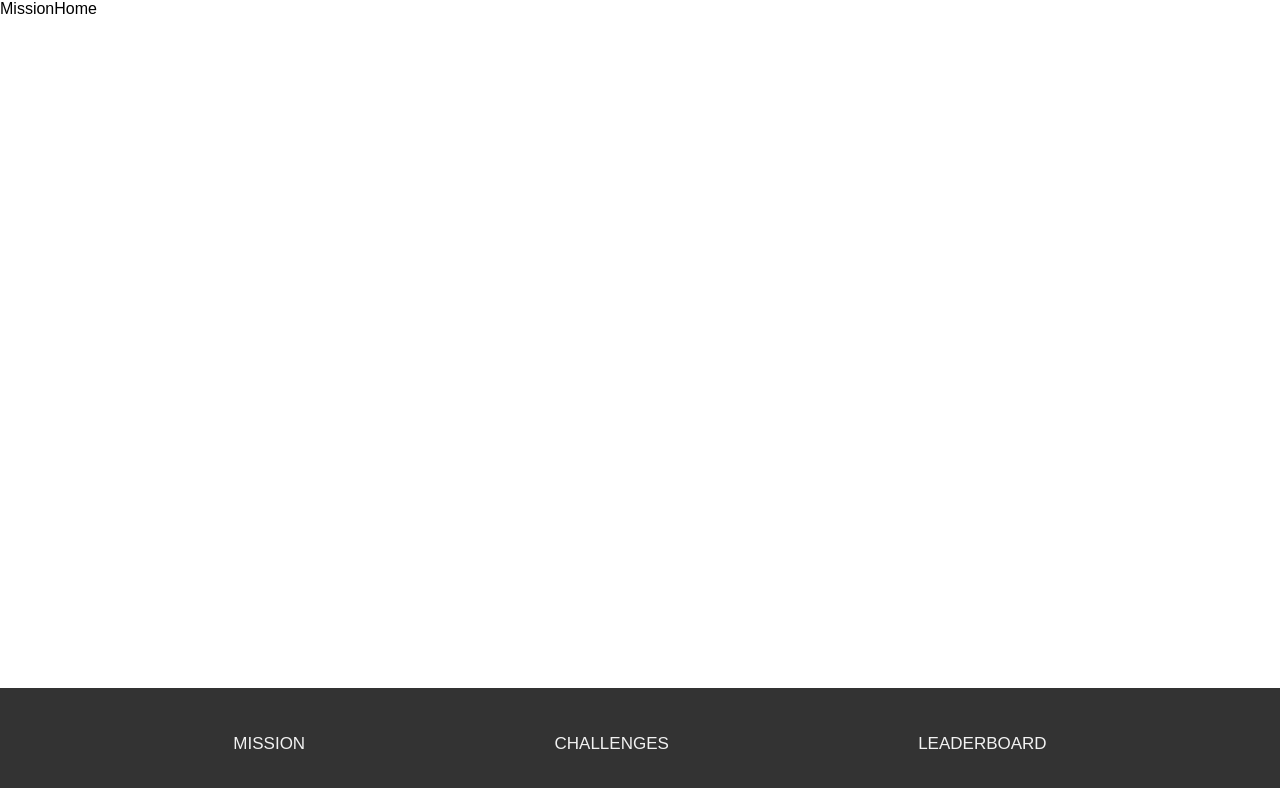
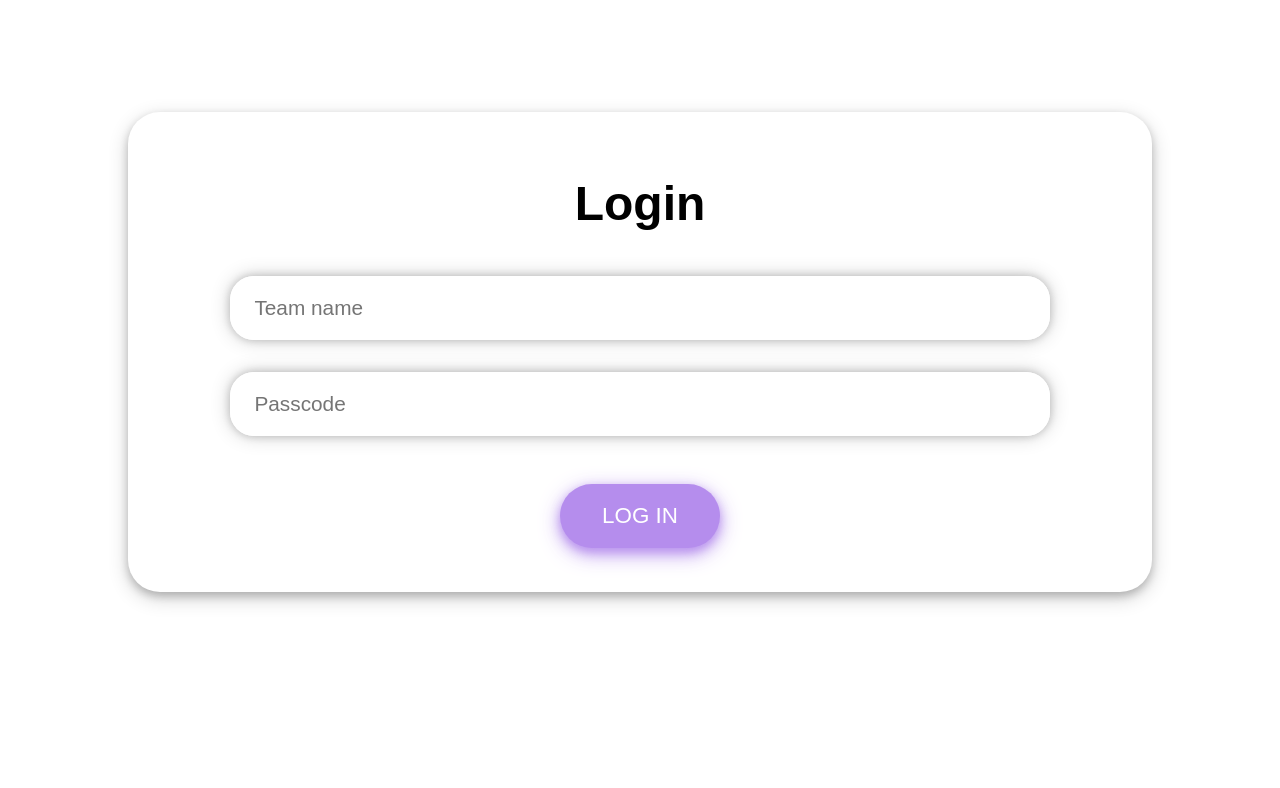
Before and after one commit to alicewilson17/sixty-escape-game, a React (Vite) app: page / in a window 1280 px wide. Shown: the top 788 px of the page. Built offline with nearby package versions, Linux system fonts and the light colour scheme; no server answers.

Commit message:
set up auth and challenges page

```diff
--- a/package.json
+++ b/package.json
@@ -25,6 +25,7 @@
     "eslint-plugin-react-hooks": "^5.1.0-rc.0",
     "eslint-plugin-react-refresh": "^0.4.9",
     "globals": "^15.9.0",
+    "tailwindcss": "^3.4.13",
     "vite": "^5.4.1"
   }
 }
--- a/src/App.jsx
+++ b/src/App.jsx
@@ -4,17 +4,31 @@ import Login from "./Pages/Login";
 import MissionHome from "./Pages/MissionHome";
 import Challenges from "./Pages/Challenges";
 import {Route, Routes} from 'react-router-dom'
+import { useState, useEffect } from "react";
 
 
 function App() {
+
+  //state for storing logged-in team data, get it from localStorage if it exists
+  const [teamData, setTeamData] = useState(() => {
+    const savedTeamData = localStorage.getItem('teamData')
+    return savedTeamData ? JSON.parse(savedTeamData) : null
+  })
+
+   // Whenever teamData is updated, save it to localStorage
+   useEffect(() => {
+    if (teamData) {
+      localStorage.setItem('teamData', JSON.stringify(teamData));
+    }
+  }, [teamData]);
+
   return (
     <div>
-      <NavBar/>
-      <Login />
+
       <Routes>
-        <Route path="/" element={<MissionHome />} />
-        <Route path="/challenges" element={<Challenges />} />
-        <Route path="/leaderboard" element={<LeaderBoard />} />
+        <Route path="/" element={!teamData ? (<Login setTeamData={setTeamData}/>) : <MissionHome teamData={teamData}/>} />
+        <Route path="/challenges" element={<Challenges teamData={teamData}/>} />
+        <Route path="/leaderboard" element={<LeaderBoard teamData={teamData}/>} />
       </Routes>
     </div>
   );
--- a/src/Pages/Challenges.jsx
+++ b/src/Pages/Challenges.jsx
@@ -1,70 +1,197 @@
-import { collection, doc, onSnapshot, query, updateDoc, where } from 'firebase/firestore'
-import React, { useEffect, useState } from 'react'
-import { db } from '../../firebase'
+import {
+  collection,
+  doc,
+  onSnapshot,
+  query,
+  setDoc,
+  updateDoc,
+  where,
+  getDocs,
+  getDoc,
+  addDoc
+} from "firebase/firestore";
+import React, { useEffect, useState } from "react";
+import { db } from "../../firebase";
+import NavBar from "../Components/NavBar";
 
-function Challenges() {
+function Challenges({ teamData }) {
+  const [statusToggle, setStatusToggle] = useState("remaining");
+  const [remainingStations, setRemainingStations] = useState([]);
+  const [completedStations, setCompletedStations] = useState([]);
+  const [answers, setAnswers] = useState({});
+  const currentUserId = teamData.team_id;
 
-//on click remaining button, set remaining button style to pressed style and get all puzzles with status 'remaining' and display them
-//on click completed button, set completed button style to pressed style and get all puzzles with status 'completed' and display them
 
-const [statusToggle, setStatusToggle] = useState('remaining')
-const [remainingPuzzles, setRemainingPuzzles] = useState([])
-const [completedPuzzles, setCompletedPuzzles] = useState([])
+  async function fetchStations() {
+    const answersRef = collection(db, "answers");
+    const answerQuery = query(
+      answersRef,
+      where("team_id", "==", currentUserId)
+    );
+
+    //listen for real-time updates to the answers collection
+    return onSnapshot(answerQuery, async (answerSnapshot) => {
+             const answeredStationIds = answerSnapshot.docs.map(
+               (doc) => doc.data().station_id
+             );
+
+
+             //fetch the remaining and completed stations based on the answered stations
+             const remainingStationsDb = await getRemainingStations(
+               answeredStationIds
+             );
+             const completedStationsDb = await getCompletedStations(
+               answeredStationIds
+             );
+
+
+
+             setRemainingStations(remainingStationsDb);
+             setCompletedStations(completedStationsDb);
+   })
+  }
 
 
   useEffect(() => {
-    //queries
-    const qRemaining = query(collection(db, 'puzzles'), where('status', "==", 'remaining'))
-    const qCompleted = query(collection(db, 'puzzles'), where('status', "==", 'completed'))
+    const unsubscribe = fetchStations(); //Calling fetchStations inside useEffect to fetch data on component mount
+    return () => {
+        unsubscribe() //clean up the listener on unmount
+    }
+}, [currentUserId]);
 
-    const unsubscribeRemaining = onSnapshot(qRemaining, (snapshot) => {
-        const remainingPuzzlesData = snapshot.docs.map(doc => ({
+  async function getRemainingStations(answeredStationIds) {
+    //if there are no completed stations, fetch all stations
+    if (answeredStationIds.length === 0) {
+      const remainingQuery = query(collection(db, "stations"));
+      const snapshot = await getDocs(remainingQuery);
+      return snapshot.docs.map((doc) => ({
         id: doc.id,
-            ...doc.data()
-        }))
-        setRemainingPuzzles(remainingPuzzlesData)
-    })
-    const unsubscribeCompleted = onSnapshot(qCompleted, (snapshot) => {
-        const completedPuzzlesData = snapshot.docs.map(doc => ({
+        ...doc.data(),
+      }));
+    } else {
+      //if there are completed stations, fetch only the remaining stations
+
+      const remainingQuery = query(
+        collection(db, "stations"),
+        where("station_id", "not-in", answeredStationIds)
+      );
+      const snapshot = await getDocs(remainingQuery);
+      return snapshot.docs.map((doc) => ({
         id: doc.id,
-            ...doc.data()
-        }))
-        setCompletedPuzzles(completedPuzzlesData)
-    })
-return () => {
-    unsubscribeRemaining()
-    unsubscribeCompleted()
+        ...doc.data(),
+      }));
     }
-}, [])
+  }
 
-async function completePuzzle(id) {
-const puzzleRef = doc(db, 'puzzles', id)
-await updateDoc(puzzleRef, {
-    status: 'completed'
-})
-console.log('Puzzle completed!')
+  async function getCompletedStations(answeredStationIds) {
+
+    //if no stations are completed yet, return empty array
+    if (answeredStationIds.length === 0) {
+      return [];
+    } else {
+      const completedQuery = query(
+        collection(db, "stations"),
+        where("station_id", "in", answeredStationIds)
+      );
+      const snapshot = await getDocs(completedQuery);
+
+      return snapshot.docs.map((doc) => ({
+        id: doc.id,
+        ...doc.data(),
+      }));
+    }
+  }
+
+  function handleInputChange(e, stationId) {
+    setAnswers({
+      ...answers,
+      [stationId]: e.target.value,
+    });
+  }
+
+  async function handleSubmitAnswer(stationId) {
+    const userAnswer = answers[stationId]; //get the user's inputted answer from the state
+    const stationRef = doc(db, "stations", stationId);
+    const stationSnap = await getDoc(stationRef);
+
+    if (stationSnap.exists()) {
+      const correctAnswer = stationSnap.data().correct_answer;
+
+      //if the answer is correct, add to the answers table
+      if (userAnswer === correctAnswer) {
+        const customStationId = stationSnap.data().station_id
+        //create a new document in the answers table
+        await addDoc(collection(db, "answers"), {
+          team_id: currentUserId,
+          station_id: customStationId,
+          points: stationSnap.data().points,
+        });
+        console.log("Correct answer. Station completed!");
+      } else {
+        console.log("Incorrect answer. Try again.");
+      }
+    }
   }
 
   return (
-    <div className='challenges'><h1>Challenges</h1>
-    <div className='challenges-toggle'>
-        <button className={statusToggle === 'remaining' ? 'status-button-active' : 'status-button-inactive'} onClick={() => {
-            setStatusToggle('remaining')}
-            }>Remaining</button>
-        <button className={statusToggle === 'completed' ? 'status-button-active' : 'status-button-inactive'} onClick={() => setStatusToggle('completed')}>Completed</button>
+    <div className="challenges">
+      <NavBar />
+      <h1>Stations</h1>
+      <div className="challenges-toggle">
+        <button
+          className={
+            statusToggle === "remaining"
+              ? "status-button-active"
+              : "status-button-inactive"
+          }
+          onClick={() => {
+            setStatusToggle("remaining");
+          }}
+        >
+          Remaining
+        </button>
+        <button
+          className={
+            statusToggle === "completed"
+              ? "status-button-active"
+              : "status-button-inactive"
+          }
+          onClick={() => setStatusToggle("completed")}
+        >
+          Completed
+        </button>
       </div>
-        {statusToggle === 'remaining' && <div className='puzzles'>
-            <h2>Remaining Puzzles</h2>
-            {remainingPuzzles.map(puzzle => (<div key={puzzle.id} className='puzzle'><h3>{puzzle.puzzle_name}</h3><button onClick={() => completePuzzle(puzzle.id)}>Submit answer</button></div>))}
-            </div>}
-        {statusToggle === 'completed' && <div className='puzzles'>
-            <h2>Completed puzzles</h2>
-            {completedPuzzles.map(puzzle => (<div key={puzzle.id} className='puzzle'><h3>{puzzle.puzzle_name}</h3></div>))}
-            </div>}
+      {statusToggle === "remaining" && (
+        <div className="stations">
+          <h2>Remaining Stations</h2>
+          {remainingStations.map((station) => (
+            <div key={station.id} className="station">
+              <h3>{station.name}, {station.station_id}</h3>
+              <input
+                type="text"
+                placeholder="Your answer"
+                value={answers[station.id] || ""}
+                onChange={(e) => handleInputChange(e, station.id)}
+              />
+              <button onClick={() => handleSubmitAnswer(station.id)}>
+                Submit
+              </button>
             </div>
-
-
-  )
+          ))}
+        </div>
+      )}
+      {statusToggle === "completed" && (
+        <div className="stations">
+          <h2>Completed Stations</h2>
+          {completedStations.map((station) => (
+            <div key={station.id} className="station">
+              <h3>{station.name}</h3>
+            </div>
+          ))}
+        </div>
+      )}
+    </div>
+  );
 }
 
-export default Challenges
+export default Challenges;
--- a/src/Pages/LeaderBoard.jsx
+++ b/src/Pages/LeaderBoard.jsx
@@ -10,6 +10,7 @@ import {
 } from "firebase/firestore";
 import { db } from "../../firebase";
 import React from "react";
+import NavBar from "../Components/NavBar";
 
 // //remember to update the security rules in production! in firestore:
 // service cloud.firestore {
@@ -68,6 +69,7 @@ function LeaderBoard() {
 
   return (
     <>
+    <NavBar/>
       <h1>LeaderBoard</h1>
       <div className="leaderboard">
         {teams.map((team) => {
--- a/src/Pages/Login.jsx
+++ b/src/Pages/Login.jsx
@@ -1,23 +1,69 @@
-import React from 'react'
-import { signInAnonymously } from 'firebase/auth'
-import { auth } from '../../firebase'
+import React, { useState } from "react";
+import { signInAnonymously, setPersistence, browserLocalPersistence } from "firebase/auth";
+import { db, auth } from "../../firebase";
+import { collection, query, where, getDocs } from "firebase/firestore";
 
+function Login({ setTeamData }) {
+  const [teamName, setTeamName] = useState("");
+  const [password, setPassword] = useState("");
+  const [error, setError] = useState("");
 
-function Login() {
-
-signInAnonymously(auth)
-.then(() => {
-    console.log('Logged in anonymously')
-})
-.catch((error)=> {
-    console.error("Error during login", error)
-})
-
-
+  async function handleLogin(e) {
+    e.preventDefault();
+    setError("");
+    try {
+      await setPersistence(auth, browserLocalPersistence);
+      //query to search for the entered login details in the db
+      const q = query(
+        collection(db, "teams"),
+        where("team_name", "==", teamName),
+        where("password", "==", password)
+      );
+      const querySnapshot = await getDocs(q);
+      //if entered login details exist in db, sign in, get the team data from Firestore and set it in the teamData state
+      if (!querySnapshot.empty) {
+        await signInAnonymously(auth);
+        const teamData = querySnapshot.docs[0].data();
+        setTeamData(teamData);
+        console.log("Logged in successfully:", teamData);
+      } else {
+        setError("Invalid team name or passcode. Please try again.");
+      }
+    } catch (err) {
+      console.error("Login failed:", err);
+      setError("An error occurred. Please try again.");
+    }
+  }
 
   return (
-    <></>
-  )
+    <>
+    <div className="login">
+      <h4>Login</h4>
+      <form className="form" onSubmit={handleLogin}>
+        <div className="text-area">
+          <input
+            type="text"
+            placeholder="Team name"
+            value={teamName}
+            className="text-input"
+            onChange={(e) => setTeamName(e.target.value)}
+          />
+        </div>
+        <div className="text-area">
+          <input
+            type="text"
+            placeholder="Passcode"
+            value={password}
+            className="text-input"
+            onChange={(e) => setPassword(e.target.value)}
+          />
+        </div>
+        <button className="login-btn">LOG IN</button>
+      </form>
+    </div>
+      {error && <p className="login-error">{error}</p>}
+      </>
+  );
 }
 
-export default Login
+export default Login;
--- a/src/Pages/MissionHome.jsx
+++ b/src/Pages/MissionHome.jsx
@@ -1,8 +1,13 @@
 import React from 'react'
+import NavBar from '../Components/NavBar'
 
-function MissionHome() {
+function MissionHome({teamData}) {
+
   return (
-    <div>MissionHome</div>
+    <>
+    <NavBar/>
+    <div>Welcome, {teamData.team_name}</div>
+    </>
   )
 }
 
--- a/src/index.css
+++ b/src/index.css
@@ -1,3 +1,4 @@
+
 * {
   margin: 0;
   padding: 0;
@@ -5,12 +6,95 @@
   font-family: 'Work Sans', sans-serif;
 }
 
+
+
 body {
   display: flex;
+
+  justify-content: center;
   flex-direction: column;
+  min-height: 100vh;
+  text-align: center;
+  width: 100%;
+  padding-bottom: 6rem;
+}
 
-  min-height: 100vh;
+/*Login*/
+h4{
+  font-size: 3rem;
+  margin-top: 4rem;
+
 }
+
+form{
+  display: flex;
+  flex-direction: column;
+  align-items: center;
+  justify-content: center;
+ width: 100%;
+ height: 100%;
+}
+.text-area{
+  display: flex;
+  justify-content: center;
+  align-items: center;
+  border-radius: 1.5rem;
+  margin-bottom: 2rem;
+  width: 80%;
+  height: 4rem;
+  box-shadow: 0 0 8px 0 rgba(0, 0, 0, 0.2), 0 0 20px 0 rgba(0, 0, 0, 0.19);
+}
+
+.text-input{
+  font-size: 1.3rem;
+  border-radius: 1.5rem;
+  border: none;
+  height: 100%;
+  width: 100%;
+  padding-left: 1.5rem;
+}
+
+.login-btn{
+  margin-top: 1rem;
+  width: 10rem;
+  height: 4rem;
+  border-radius: 2rem;
+  background: #B58DED;
+  border: none;
+  font-size: 1.4rem;
+  color: #FFFFFF;
+  box-shadow: 0 4px 8px 0 rgba(181, 141, 237, 0.7), 0 6px 20px 0 rgba(181, 141, 237, 0.9);
+  cursor: pointer;
+}
+
+.login{
+  margin: auto;
+ display: flex;
+ flex-direction: column;
+ justify-content: center;
+ align-items: center;
+  background: #FFFFFF;
+  width: 80%;
+  height: 30rem;
+
+  border-radius: 2rem;
+  box-shadow: 0 4px 8px 0 rgba(0, 0, 0, 0.2), 0 6px 20px 0 rgba(0, 0, 0, 0.19);
+}
+
+.link{
+  color: #0E4579;
+  font-family: 'Montserrat light';
+  font-size: 18px;
+  cursor: pointer;
+  display: block;
+  text-decoration: none;
+}
+
+
+.login-error {
+  margin: 1rem;
+}
+/*Leaderboard*/
 
 .leaderboard {
   padding: 20px;
@@ -30,15 +114,19 @@ body {
   border-radius: 5px;
 }
 
+/*navbar*/
+
 .navbar {
+  display: flex;
   align-items: center;
   overflow: hidden;
   background-color: #333;
   position: fixed;
   bottom: 0;
   width: 100%;
-  padding-top: 2rem;
-  padding-bottom: 2rem;
+  height: 6rem;
+ justify-content: center;
+  margin-top: 10rem;
 }
 
 .navbar ul {
@@ -91,11 +179,11 @@ padding: 3rem;
   background-color: #8abbff;
 }
 
-.puzzles h2 {
+.stations h2 {
   margin-bottom: 1rem;
 }
 
-.puzzle {
+.station {
   border: 1px solid rgb(165, 165, 165);
   border-radius: 1rem;
   padding: 1rem;
```
Also changed, not shown: firebase.js (+7 -7 lines), 1 other file (tests, documents, lock files or other folders). Lines whose indentation alone changed are shown as unchanged.
